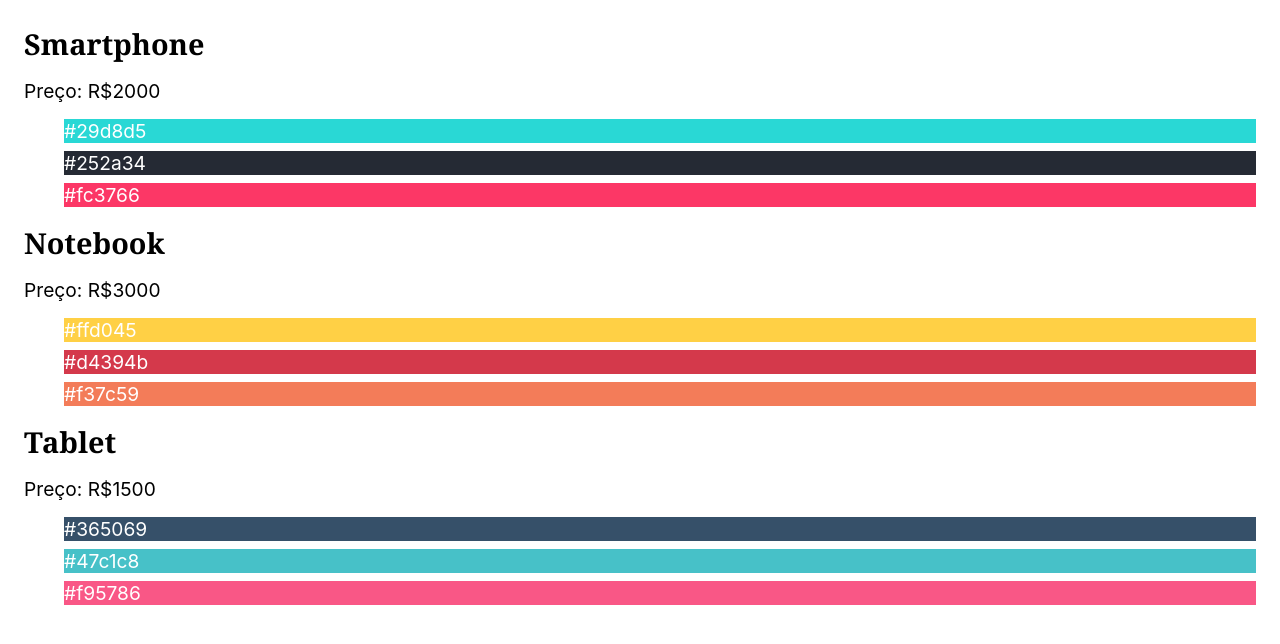
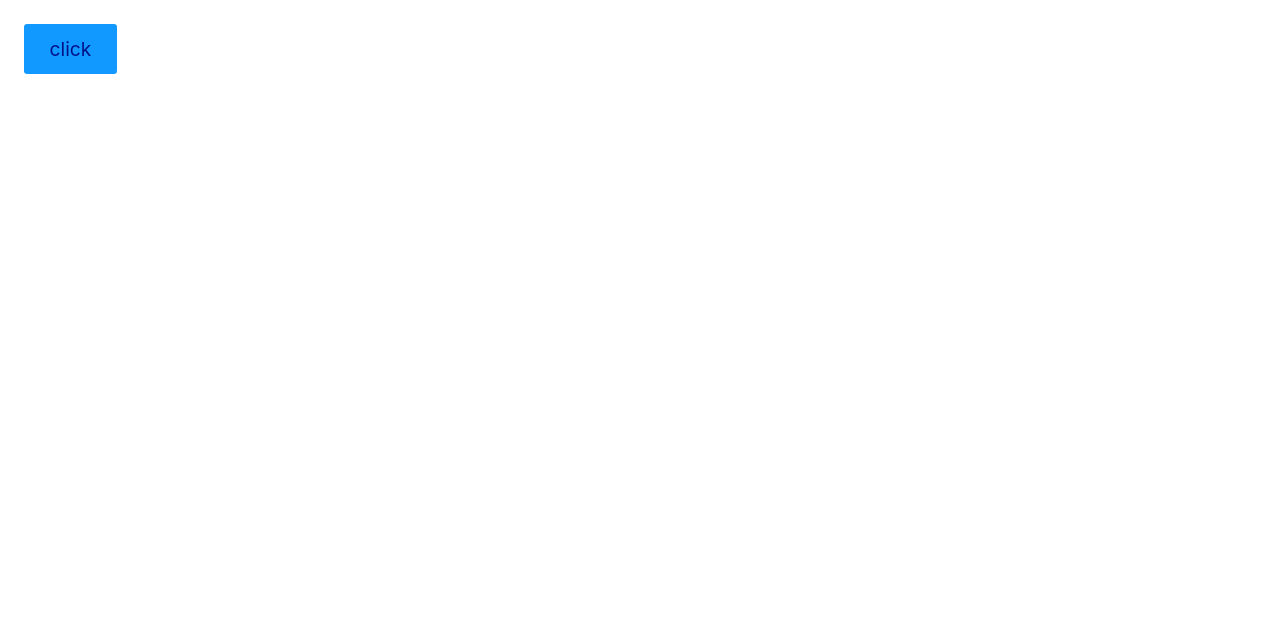
Before and after one commit to ericthemarques/origami-style, a React (Vite) app: page / in a window 1280 px wide. Shown: the top 644 px of the page. Built offline with nearby package versions, Linux system fonts and the light colour scheme.

Commit message:
funcao simples para eventos

```diff
--- a/src/App.jsx
+++ b/src/App.jsx
@@ -6,11 +6,10 @@ import ListaProds from "./Aulas/Exerciciodois";
 function App() {
   return (
     <>
-    {/* <Exercicioum/>
-    <Arrayzada/> */}
-    <ListaProds/>
+    <button onClick={(event) => console.log(event)}>click</button>
     </>
   )
 }
+// Função simples para eventos simples
 
 export default App
```
